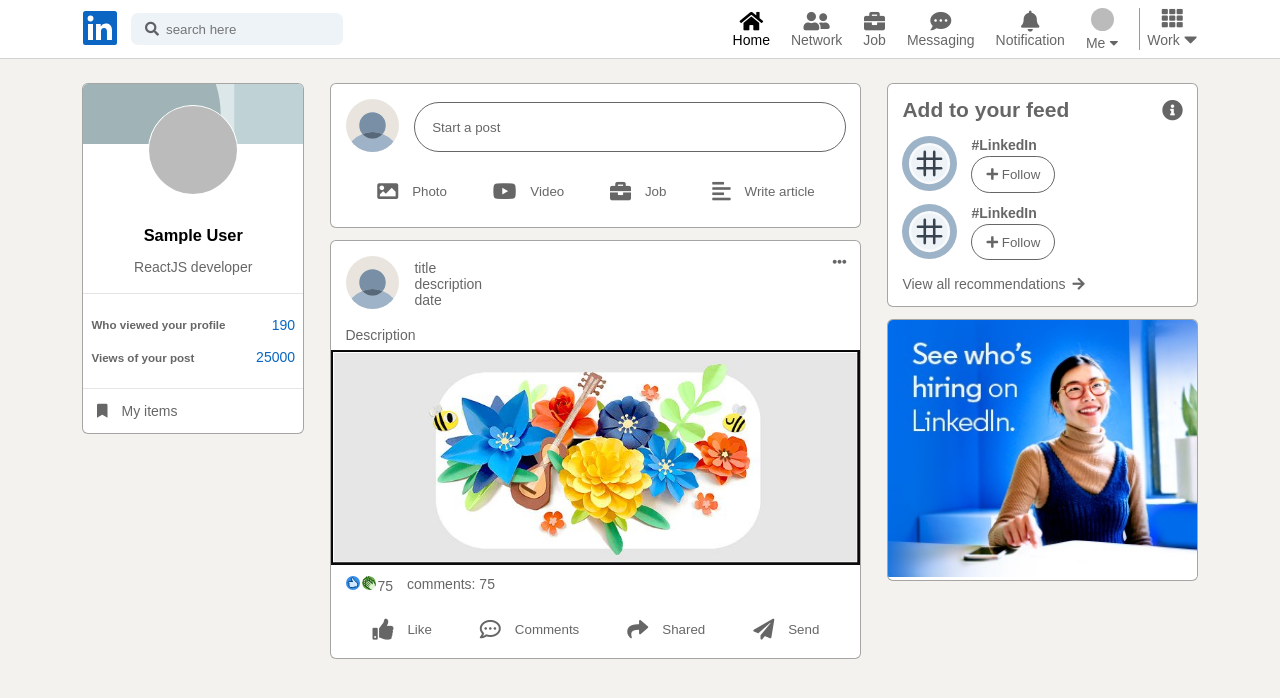
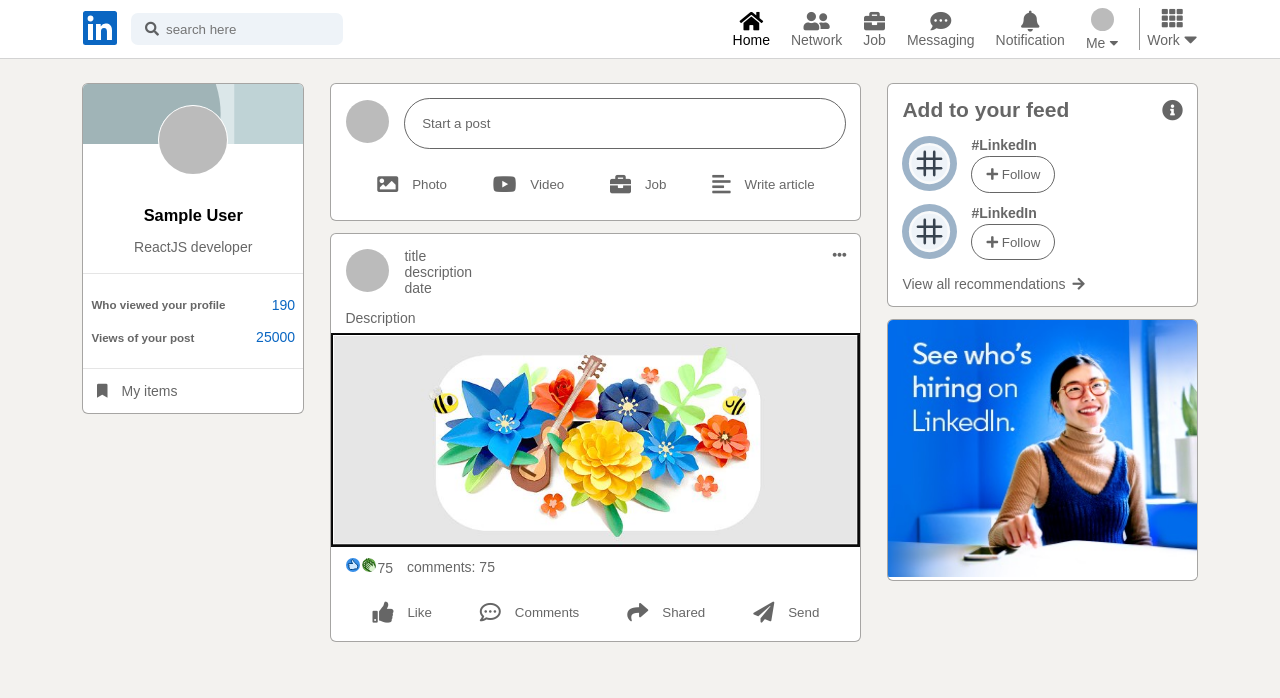
Before and after one commit to Amir-Bagjani/LinkedIn-typescript-sass-firebase, a React (Create React App) app: page / in a window 1280 px wide. Shown: the top 698 px of the page. Built offline with nearby package versions, Linux system fonts and the light colour scheme; no server answers; sample sign-in values are in the browser's storage.

Commit message:
postModal and main updated with userPhoto and name

```diff
--- a/src/components/LeftSide.tsx
+++ b/src/components/LeftSide.tsx
@@ -19,7 +19,7 @@
         <img className="img-bg" src="images/card-bg.svg" alt="card-background" />
 
         <div className="user-info">
-            <Avatar src={user?.photoURL ? user.photoURL : "images/photo.svg"} width={90} />
+            <Avatar src={user?.photoURL ? user.photoURL : "images/photo.svg"} width={70} />
             <h3>{user?.displayName}</h3>
             <p>ReactJS developer</p>
         </div>
--- a/src/components/Main.tsx
+++ b/src/components/Main.tsx
@@ -1,10 +1,16 @@
-import { useState } from "react"
-import Avatar from "./Avatar"
-import PostModal from "./PostModal"
+import { useState } from "react";
+import { useSelector } from "react-redux";
+import { UserSelect } from "../redux/store";
+
+import Avatar from "./Avatar";
+import PostModal from "./PostModal";
+
+
 
 const Main = () => {
 
   const [openModal,setOpenModal] = useState(false);
+  const { user } = useSelector(UserSelect);
 
   const closeModal = () => {
     setOpenModal(false);
@@ -21,7 +27,7 @@
 
       <div className="share-box">
         <div className="user-button">
-          <Avatar src="images/user.svg" width={55} />
+          <Avatar src={user?.photoURL ? user.photoURL : "images/user.svg"} width={45} />
           <button onClick={() => setOpenModal(true)}>Start a post</button>
         </div>
         <div className="buttons">
@@ -36,7 +42,7 @@
 
         <div className="actor">
           <i className="fas fa-ellipsis-h"></i>
-          <Avatar src="images/user.svg" width={55} />
+          <Avatar src={user?.photoURL ? user.photoURL : "images/user.svg"} width={45} />
           <div>
             <p>title</p>
             <p>description</p>
--- a/src/components/PostModal.tsx
+++ b/src/components/PostModal.tsx
@@ -4,6 +4,8 @@
 import Avatar from "./Avatar";
 
 import "../styles/postModal.scss";
+import { UserSelect } from "../redux/store";
+import { useSelector } from "react-redux";
 
 type ModalProps = {
     openModal: boolean;
@@ -16,7 +18,9 @@
     const [shareImg,setShareImg] = useState<File | null>(null);
     const [shareVideo,setShareVideo] = useState("");
     const [area,setArea] = useState("");
-    const imgRef = useRef({} as HTMLInputElement)
+    const imgRef = useRef({} as HTMLInputElement);
+
+    const { user } = useSelector(UserSelect);
 
     const handleChangeImage = (e: React.ChangeEvent<HTMLInputElement>) => {
         setShareImg(null);
@@ -57,8 +61,6 @@
         resetModal();
     }
 
-
-
   return (
     <>{openModal &&
         <div className="parent-modal"  onClick={e => e.target === e.currentTarget &&  resetModal()}>
@@ -71,8 +73,8 @@
 
                 <div className="modal-content">
                     <div className="modal-content-user">
-                        <Avatar src="images/user.svg" width={55} />
-                        <span>Amir Bagjani</span>
+                        <Avatar src={user?.photoURL ? user.photoURL : "images/user.svg"} width={45} />
+                        <span>{user?.displayName}</span>
                     </div>
 
                     <div className="modal-content-editor">
--- a/src/hooks/useLogin.tsx
+++ b/src/hooks/useLogin.tsx
@@ -18,7 +18,6 @@
         try{
             const res = await auth.signInWithPopup(authGoogle);
             dispatch(loginUser(res.user))
-            console.log(res.user);
 
             if(!isCancelled){
                 setIsPending(false);
```
